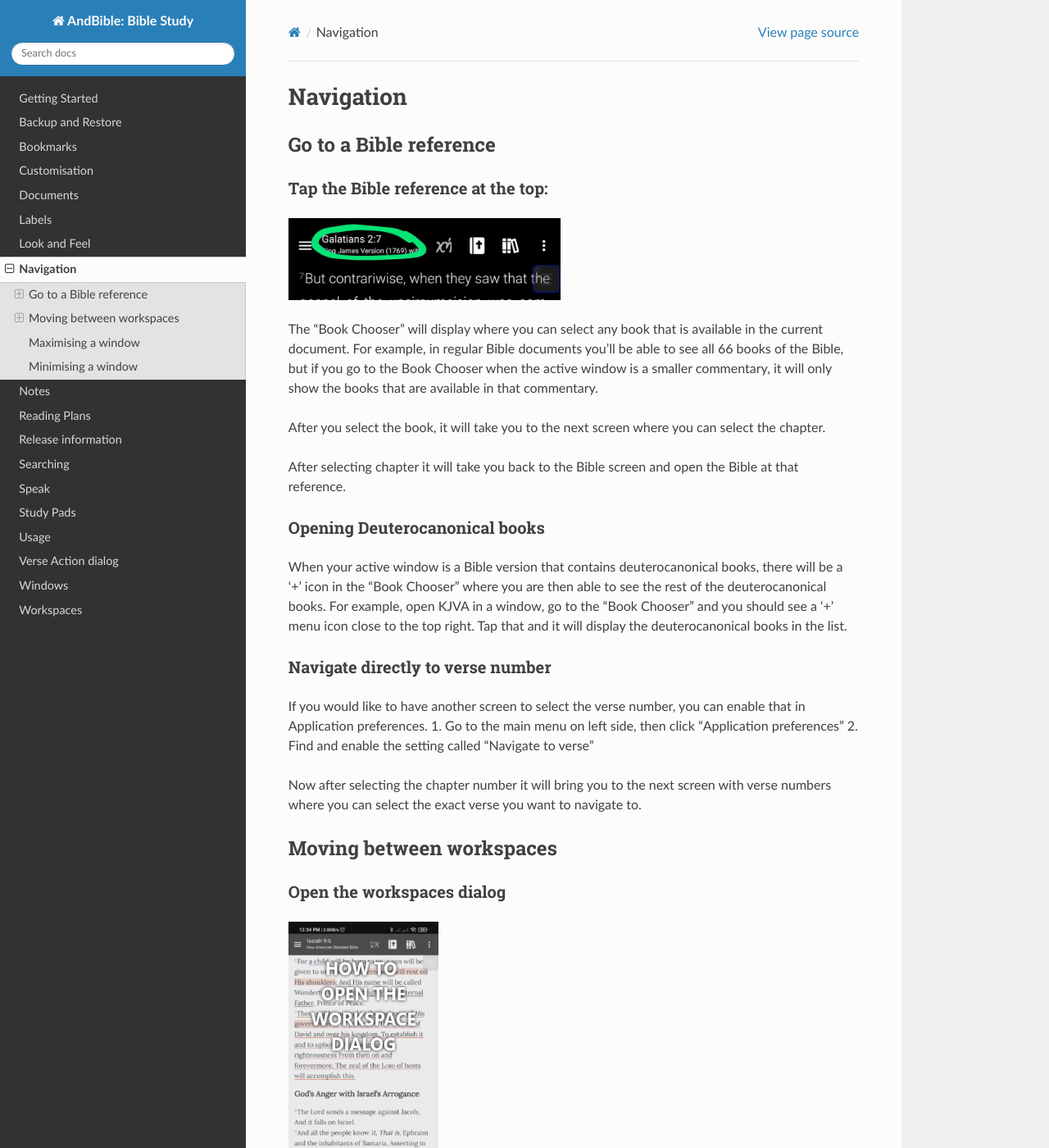
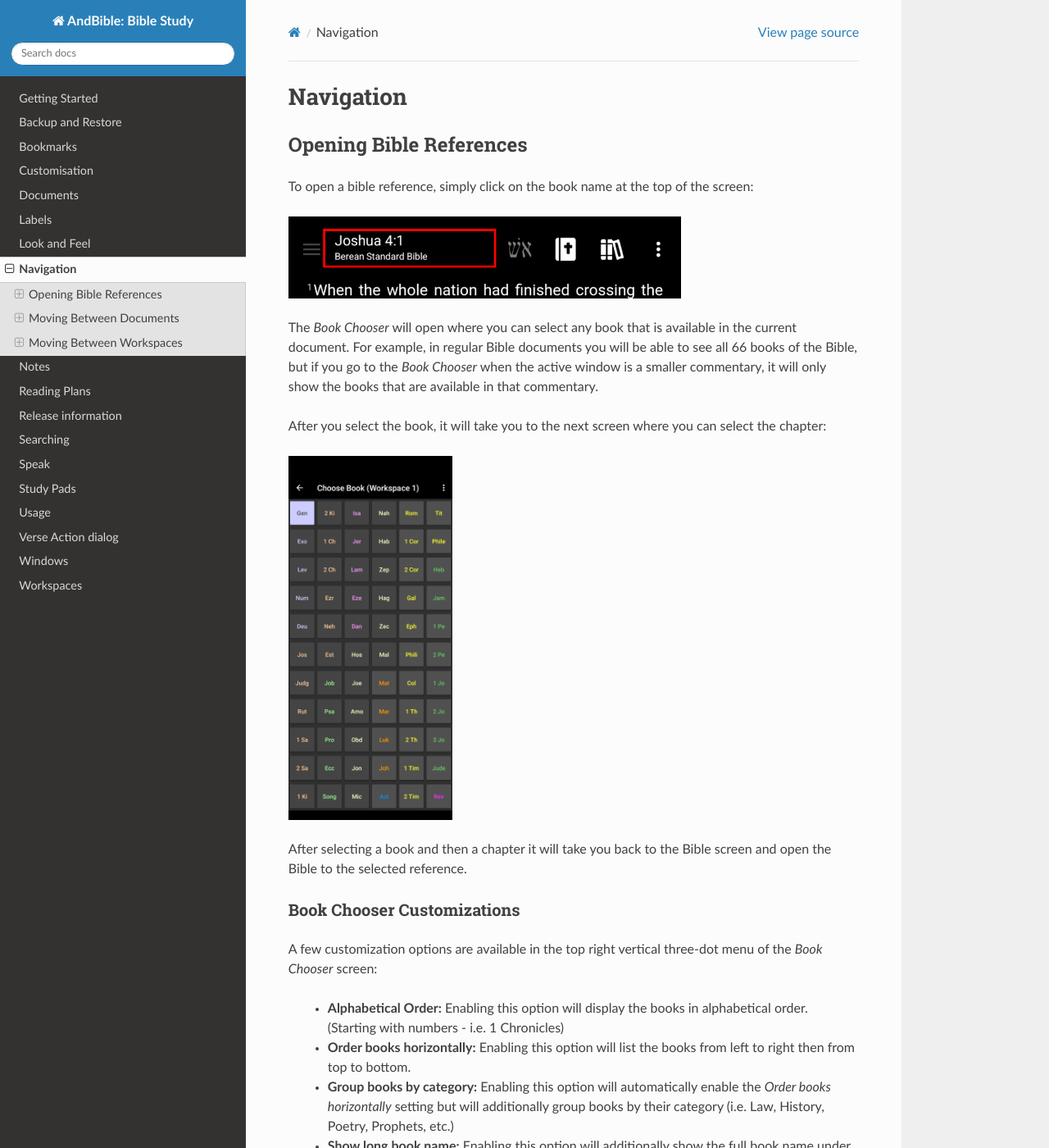
Before and after one commit to AndBible/docs, a Sphinx documentation site: the page built from docs/source/navigation.rst, in a window 1280 px wide and 1400 px high. Shown: the whole window at 82% size. Built offline with Sphinx 7.4.7 and the Read the Docs theme 3.1.0, drawn with Linux system fonts in a browser that asks for light colours; pages that are not in the unit, such as notebooks, are missing from menus; some of the changed text lies outside the part shown.

Commit message:
Add navigation screenshots. Explain reference chooser options. Explain navigation options for windows and workspaces

```diff
--- a/docs/source/navigation.rst
+++ b/docs/source/navigation.rst
@@ -1,46 +1,120 @@
 Navigation
 ==========
 
-Go to a Bible reference
--------------------------
-Tap the Bible reference at the top:
-^^^^^^^^^^^^^^^^^^^^^^^^^^
-.. image:: /images/header.jpg
-    :alt: AndBible header Bible reference
+Opening Bible References
+------------------------
+To open a bible reference, simply click on the book name at the top of the screen:
+
+.. image:: /images/header_reference.png
+    :alt: AndBible Header Reference
     :height: 100
 
-The "Book Chooser" will display where you can select any book that is available in the current document.
-For example, in regular Bible documents you'll be able to see all 66 books of the Bible, but if you
-go to the Book Chooser when the active window is a smaller commentary, it will only show the books that
-are available in that commentary.
+The `Book Chooser` will open where you can select any book that is available in
+the current document. For example, in regular Bible documents you will be able
+to see all 66 books of the Bible, but if you go to the `Book Chooser` when the
+active window is a smaller commentary, it will only show the books that are
+available in that commentary.
 
-After you select the book, it will take you to the next screen where you can select the chapter.
+After you select the book, it will take you to the next screen where you can
+select the chapter:
 
-After selecting chapter it will take you back to the Bible screen and open the Bible at that reference.
+.. image:: /images/book_chapter_chooser.png
+    :alt: AndBible Chapter Chooser
+    :width: 200
 
-Opening Deuterocanonical books
-^^^^^^^^^^^^^^^^^^^^^^^^^^
-When your active window is a Bible version that contains deuterocanonical books, there will be a '+' icon
-in the "Book Chooser" where you are then able to see the rest of the deuterocanonical books. For example,
-open KJVA in a window, go to the "Book Chooser" and you should see a '+' menu icon close to the top right.
-Tap that and it will display the deuterocanonical books in the list.
+After selecting a book and then a chapter it will take you back to the Bible
+screen and open the Bible to the selected reference.
 
+Book Chooser Customizations
+^^^^^^^^^^^^^^^^^^^^^^^^^^^
+A few customization options are available in the top right vertical three-dot menu
+of the `Book Chooser` screen:
 
-Navigate directly to verse number
-^^^^^^^^^^^^^^^^^^^^^^^^^^
-If you would like to have another screen to select the verse number, you can enable that in Application preferences.
-1. Go to the main menu on left side, then click "Application preferences"
-2. Find and enable the setting called "Navigate to verse"
+  - **Alphabetical Order:** Enabling this option will display the books in
+    alphabetical order. (Starting with numbers - i.e. 1 Chronicles)
+  - **Order books horizontally:** Enabling this option will list the books from
+    left to right then from top to bottom.
+  - **Group books by category:** Enabling this option will automatically enable
+    the `Order books horizontally` setting but will additionally group books by
+    their category (i.e. Law, History, Poetry, Prophets, etc.)
+  - **Show long book name:** Enabling this option will additionally show the full
+    book name under its abbreviation.
 
-Now after selecting the chapter number it will bring you to the next screen with verse numbers where you can select
-the exact verse you want to navigate to.
+Opening Deuterocanonical Books
+^^^^^^^^^^^^^^^^^^^^^^^^^^^^^^
+When your active window is a Bible version that contains deuterocanonical books,
+there will be a plus (+) icon in the `Book Chooser`. By clicking on the plus (`+`)
+icon, you will see a list of the included deuterocanonical books. For example,
+when opening the KJVA Bible, you can click the "Book Chooser" and you should
+see the plus (+) menu icon in the top right. Clicking the plus icon (+) will
+display the deuterocanonical books in the list:
 
+.. image:: /images/book_chooser_deuterocanonical.png
+    :alt: AndBible Chapter Chooser
+    :width: 200
 
-Moving between workspaces
+Navigating Directly To Verse
+^^^^^^^^^^^^^^^^^^^^^^^^^^^^
+If you would like to choose a specific verse number (in addition to the book and
+chapter), you can enable the `Navigate to verse` option in Application preferences:
+
+1. Click on the main menu (|hamburger|) on top left of the screen,
+2. Click `Application preferences`
+3. Find and enable the `Navigate to verse` setting.
+
+Now after selecting the chapter number, you will be prompted to choose the exact
+verse number you would like to open.
+
+Moving Between Documents
+------------------------
+
+Opening Documents
+^^^^^^^^^^^^^^^^^
+To open a document, click on either the Bible or Books icons in the top navigation bar.
+
+.. image:: /images/book_chooser_icons.png
+    :alt: Book chooser icons
+    :height: 100
+
+\
+
+  - Clicking on the Bible icon will show a list of installed Bibles that you can open.
+  - Clicking on the Books icon will show a list of other installed documents you can open (
+    i.e. Comentaries, Dictionaries, Generic books, etc).
+
+Note: This will open the document in the currently active window. To open a
+document in a new window, see :doc:`Windows</windows>`.
+
+Closing Documents
+^^^^^^^^^^^^^^^^^
+To close a document, click the |hamburger| menu at the top right of the document
+you want to close and click `Close`. Alternatively, long-click on a bottom-right
+window bar button and click `Close`.
+
+Maximizing/Minimizing Document Windows
+^^^^^^^^^^^^^^^^^^^^^^^^^^^^^^^^^^^^^^
+To maximize or minimize a window, click on the window icon in the bottom right
+window button bar. Clicking on a window that is visible will minimize the window
+and clicking on a window that is minimized will maximize it. Maximized window
+buttons will have a grey background while minimized window buttons will have a
+darker background. The window button that is highlighted indicates the active
+window (which should also be maximized):
+
+.. image:: /images/window_buttons.png
+    :alt: Open the workspaces dialog
+    :height: 100
+
+For more on managing windows, see :doc:`Windows</windows>`.
+
+Moving Between Workspaces
 -------------------------
 
 Open the workspaces dialog
 ^^^^^^^^^^^^^^^^^^^^^^^^^^
+To open the workspace dialog, simply swipe down from the book reference section
+of the top main toolbar. Alternatively, click the top right three-dot menu and
+click `Workspaces`.
+
 .. image:: /videos/workspace_dialog_open.gif
     :alt: Open the workspaces dialog
     :height: 400
@@ -48,14 +122,9 @@
 
 Go to the next workspace
 ^^^^^^^^^^^^^^^^^^^^^^^^
+To navigate directly to the next/previous workspace, you can swipe right or left
+on the book reference section of the top main toolbar:
+
 .. image:: /videos/workspace_move_to_next.gif
     :alt: Open the workspaces dialog
     :height: 400
-
-Maximising a window
--------------------
-To do.
-
-Minimising a window
--------------------
-To do.
```
Also changed, not shown: docs/source/images/book_chapter_chooser.png (added), docs/source/images/book_chooser_deuterocanonical.png (added), docs/source/images/book_chooser_icons.png (added), docs/source/images/header.jpg (deleted), docs/source/images/header_reference.png (added), docs/source/images/window_buttons.png (added).
